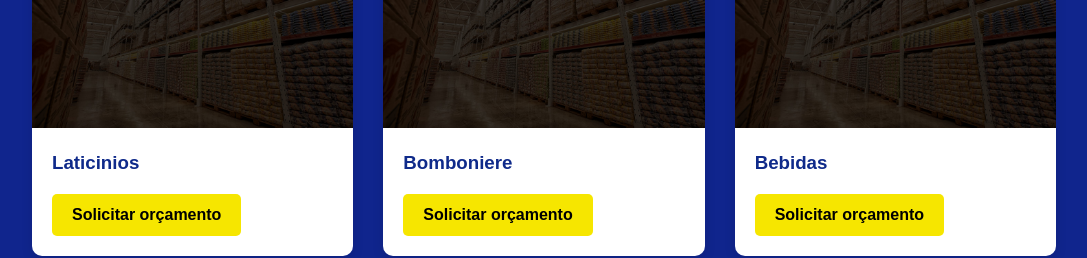
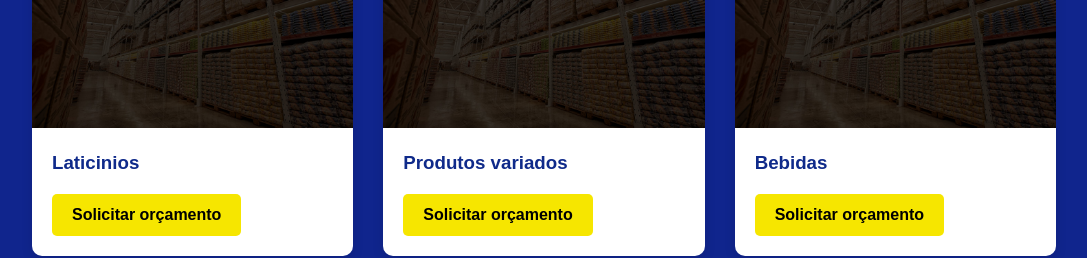
Before and after one commit to Pedroita-057/R4-alimentos, a React (Vite) app: page /products in a window 1280 px wide. Shown: the part 1000-1258 px from the top of the page, without its empty margins (96-1183 px from the left). Built offline with nearby package versions, Linux system fonts and the light colour scheme.

Commit message:
modifição na page products

```diff
--- a/src/pages/Produtos.jsx
+++ b/src/pages/Produtos.jsx
@@ -4,6 +4,7 @@ import cereais from "../assets/Atacadistas.jpg";
 import biscoitos from "../assets/Atacadistas.jpg";
 import bomboniere from "../assets/Atacadistas.jpg";
 import laticionios from "../assets/Atacadistas.jpg";
+import variados from "../assets/Atacadistas.jpg";
 import bebidas from "../assets/Atacadistas.jpg";
 import limpeza from "../assets/Atacadistas.jpg";
 import higienePessoal from "../assets/Atacadistas.jpg";
@@ -29,8 +30,8 @@ export default function Produtos() {
       imagem: laticionios,
     },
     {
-      nome: "Bomboniere",
-      imagem: bomboniere,
+      nome: "Produtos variados",
+      imagem: variados,
     },
     {
       nome: "Bebidas",
```
